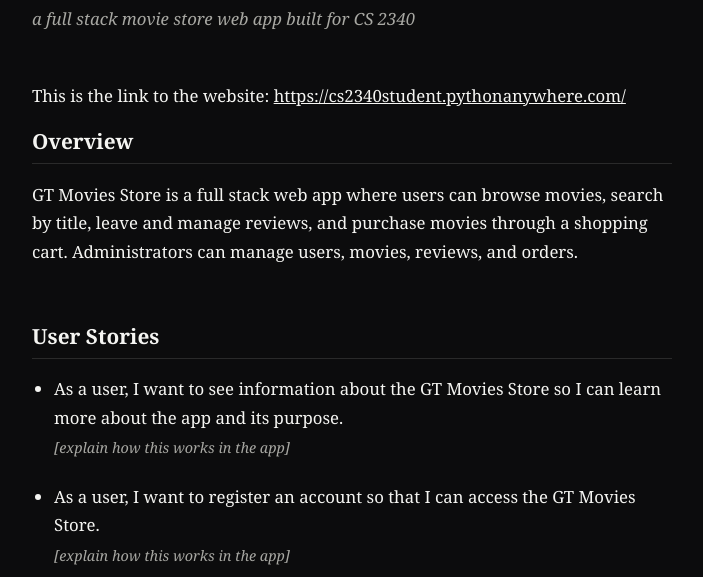
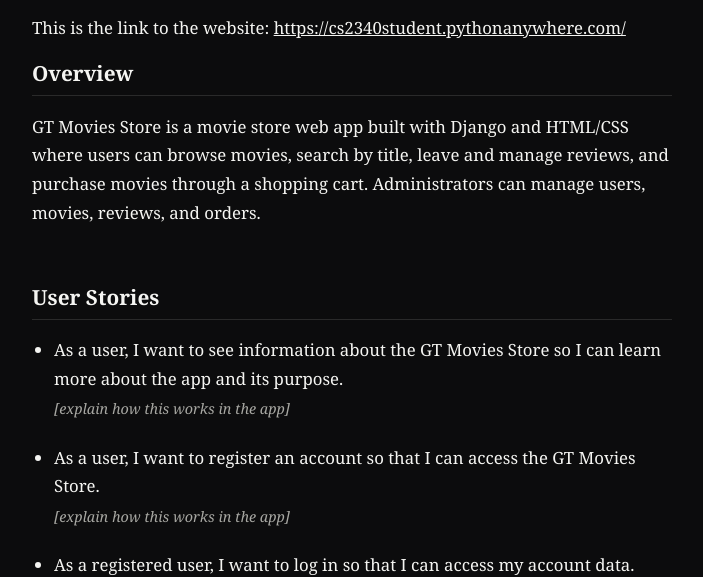
Before and after one commit to gitnocknock/cs2340port, a plain HTML site: page gt-movies.html in a window 1280 px wide. Shown: the part 235-812 px from the top of the page, without its empty margins (288-991 px from the left). Drawn offline with Linux system fonts and the light colour scheme.

Commit message:
Replace subtitle with site link, correct tech stack description

```diff
--- a/gt-movies.html
+++ b/gt-movies.html
@@ -10,11 +10,10 @@
   <div class="page">
     <a class="back-link" href="index.html">&larr; back</a>
     <h1 class="title">GT Movies Store</h1>
-    <p class="subtitle">a full stack movie store web app built for CS 2340</p>
     <p>This is the link to the website: <a href="https://cs2340student.pythonanywhere.com/" target="_blank" rel="noopener">https://cs2340student.pythonanywhere.com/</a></p>
 
     <h2 class="section-heading">Overview</h2>
-    <p>GT Movies Store is a full stack web app where users can browse movies, search by title, leave and manage reviews, and purchase movies through a shopping cart. Administrators can manage users, movies, reviews, and orders.</p>
+    <p>GT Movies Store is a movie store web app built with Django and HTML/CSS where users can browse movies, search by title, leave and manage reviews, and purchase movies through a shopping cart. Administrators can manage users, movies, reviews, and orders.</p>
 
     <h2 class="section-heading">User Stories</h2>
     <ul class="stories">
```
